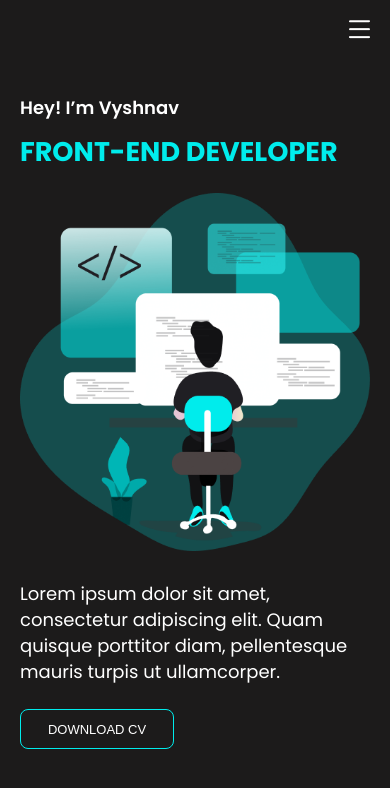
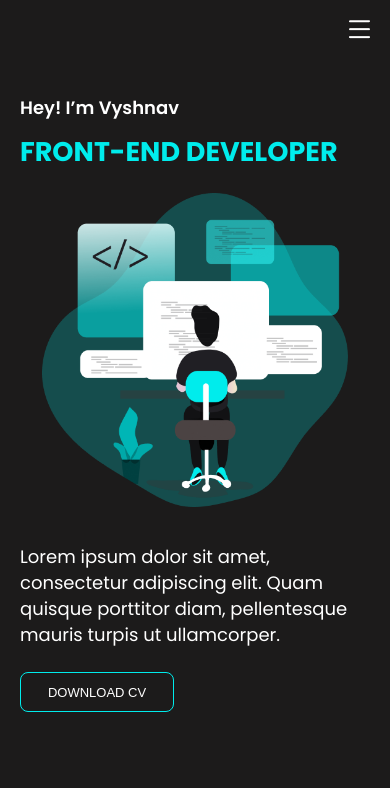
Before and after one commit to Vyshnav-KS/portfolio, a React (Create React App) app: page / in a window 390 px wide. Shown: the top 788 px of the page. Built offline with nearby package versions, Linux system fonts and the light colour scheme.

Commit message:
home mobile

```diff
--- a/src/pages/Mobile/HomeMob.js
+++ b/src/pages/Mobile/HomeMob.js
@@ -8,7 +8,9 @@ const HomeMobile = () => {
 			<div className={css(styles.container)}>
 				<div className={css(styles.name)}>Hey! I’m Vyshnav</div>
 				<div className={css(styles.title)}>FRONT-END DEVELOPER</div>
-				<img src={Dev} alt="" className={css(styles.dev)} />
+				<div className={css(styles.image)}>
+					<img src={Dev} alt="" className={css(styles.dev)} />
+				</div>
 				<div className={css(styles.description)}>
 					Lorem ipsum dolor sit amet, consectetur adipiscing elit. Quam quisque
 					porttitor diam, pellentesque mauris turpis ut ullamcorper.
@@ -44,8 +46,14 @@ const styles = StyleSheet.create({
 		fontWeight: "bold",
 		color: "#00ECEC",
 	},
+	image: {
+		textAlign: "center",
+		alignItems: "center",
+	},
 	dev: {
 		marginTop: 20,
+		maxWidth: 314,
+		maxHeight: 314,
 	},
 	description: {
 		marginTop: 30,
@@ -61,6 +69,7 @@ const styles = StyleSheet.create({
 		borderRadius: 8,
 		fontSize: 13,
 		marginTop: 24,
+		marginBottom: 24,
 		fontWeight: 500,
 		textAlign: "center",
 		alignItems: "center",
```
